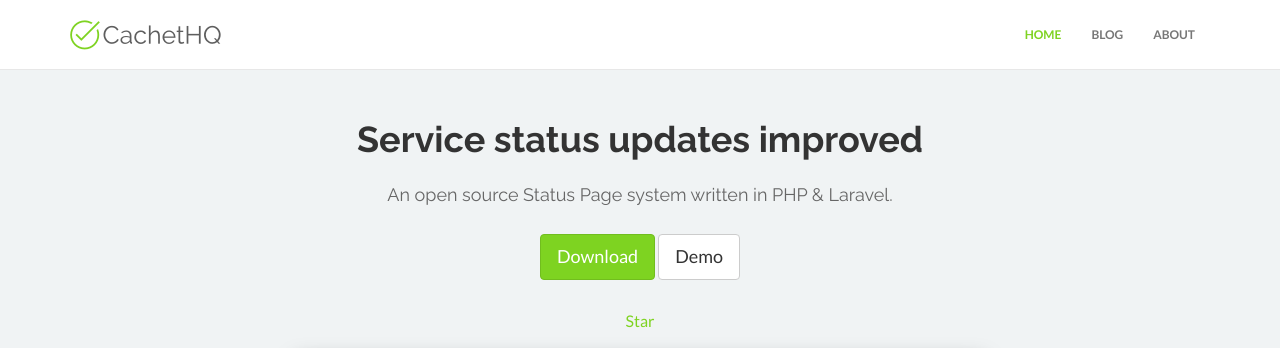
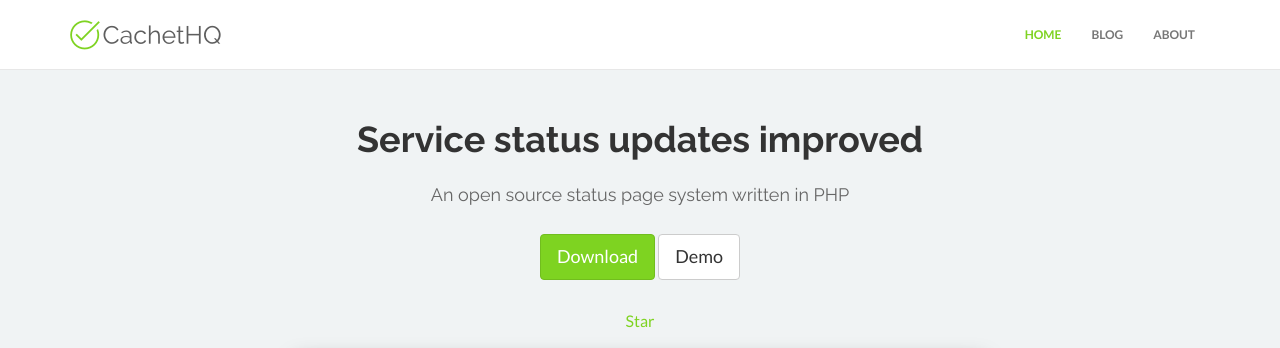
Before and after one commit to matthewjamesr/cachethq.io, a Jekyll site: the page built from index.html, in a window 1280 px wide and 900 px high. Shown: the top 348 px of the window. Built offline with Jekyll 4.4.1, drawn with Linux system fonts in a browser that asks for light colours; nearby versions of some CDN libraries; some web fonts are replaced.

Commit message:
Change tag line

```diff
--- a/index.html
+++ b/index.html
@@ -8,7 +8,7 @@
         <div class="row">
             <div class="col-lg-8 col-lg-offset-2">
                 <h1>Service status updates improved</h1>
-                <h4>An open source Status Page system written in PHP &amp; Laravel.</h4>
+                <h4>An open source status page system written in PHP</h4>
                 <div id="download-now">
                     <a class="btn btn-success btn-lg" href="https://github.com/cachethq/Cachet/archive/master.zip">
                         Download
```
